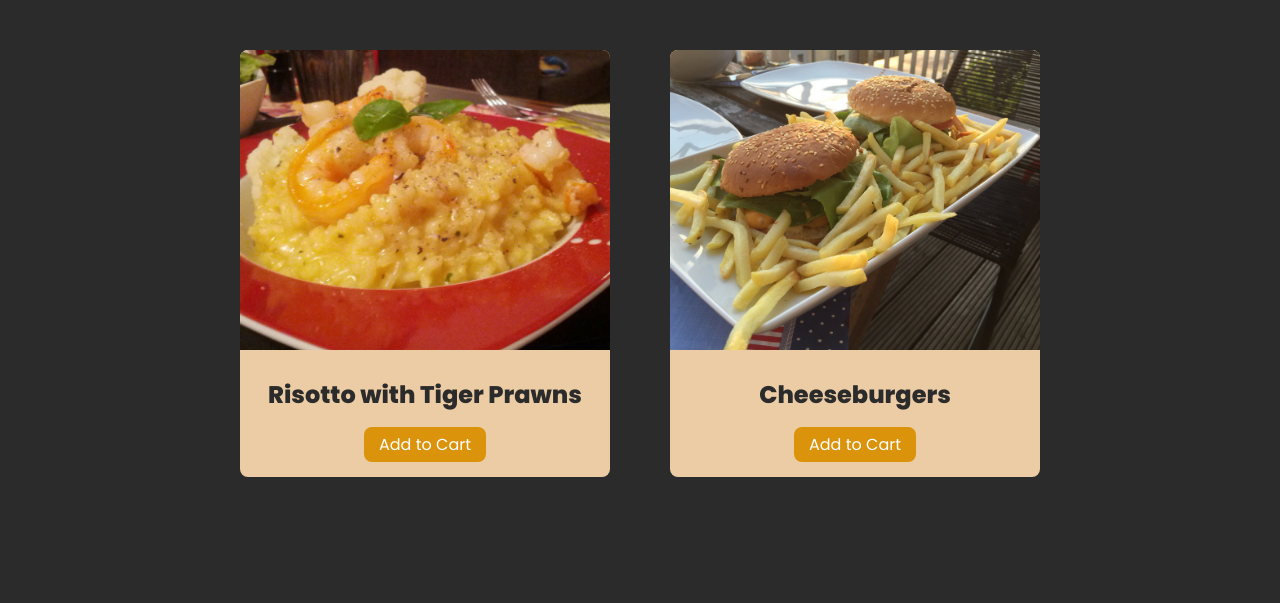
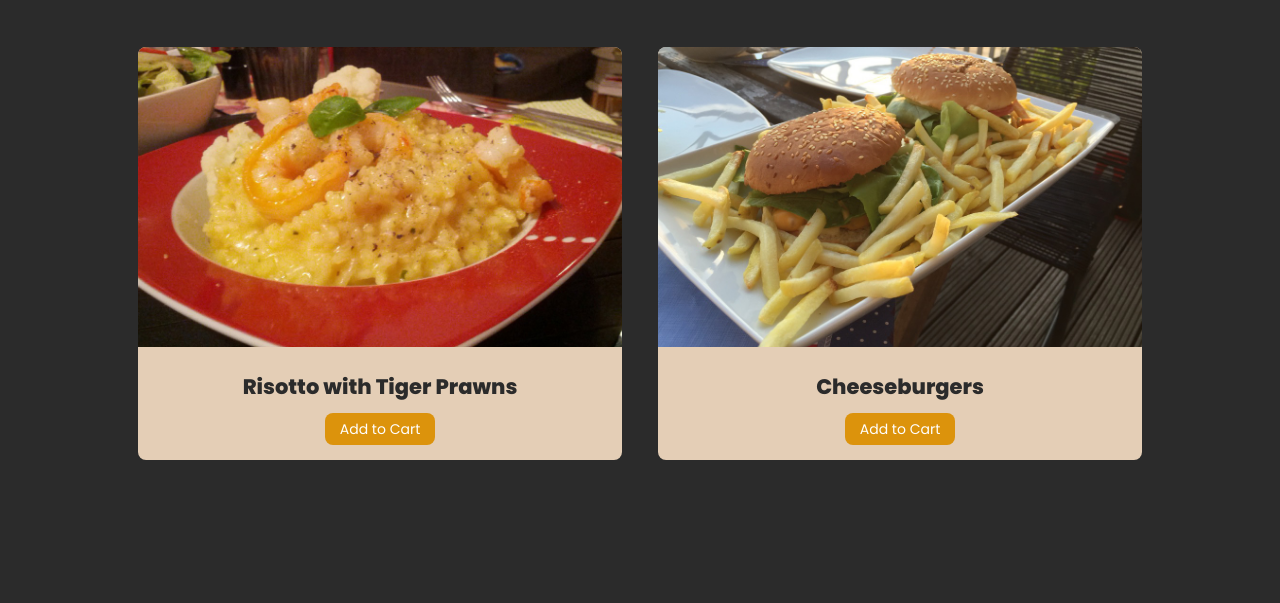
Before and after one commit to mikhail-w/web-food, a plain HTML site: page index.html in a window 1280 px wide. Shown: the part 197-800 px from the top of the page. Drawn offline with Linux system fonts and the light colour scheme; a web font is replaced by a local one.

Commit message:
create nav-bar and main section

```diff
--- a/index.html
+++ b/index.html
@@ -48,9 +48,9 @@
         </header>
         <main>
             <h1>Browse Our Delicious Meals</h1>
-            <section>
+            <section class="latest-products">
                 <ul>
-                    <li class="food-items">
+                    <li class="food-item">
                         <article>
                             <img
                                 src="./images/risotto.jpg"
@@ -66,7 +66,7 @@
                         </article>
 
                     </li>
-                    <li class="food-items">
+                    <li class="food-item">
                         <article>
                             <img
                                 src="./images/cheeseburgers.jpg"
--- a/styles/style.css
+++ b/styles/style.css
@@ -59,40 +59,49 @@ header nav a:hover {
 
 h1 {
     text-align: center;
-    font-size: 40px;
+    font-size: 48px;
     margin-bottom: 50px;
 }
 
-main ul {
-    display: flex;
-    justify-content: center;
+.latest-products {
+    width: 80%;
+    margin: 50px auto;
+}
+
+.latest-products ul {
+    display: grid;
+    grid-template-columns: 1fr 1fr;
+    gap: 16px;
+    margin: 0;
     padding: 0;
 }
 
-main ul li {
+.food-item img {
+    height: 300px;
+    width: 100%;
+    object-fit: cover;
+}
+
+.food-item {
     list-style: none;
-    background-color: rgb(235, 204, 165);
+    background-color: rgb(228, 206, 182);
     color: #2b2b2b;
-    font-size: 16px;
-    margin: 30px;
+    font-size: 14px;
+    margin: 10px;
     padding-bottom: 20px;
     border-radius: 8px;
     overflow: hidden;
-}
-
-main img {
-    width: 370px;
-    height: 300px;
-    object-fit: cover;
-}
-
-.info {
     text-align: center;
 }
 
-.info a {
+.btn {
     color: white;
     background-color: rgb(220, 147, 12);
     border-radius: 8px;
     padding: 6px 15px;
 }
+
+.btn:hover {
+    background-color: chartreuse;
+    color: #2b2b2b;
+}
```
